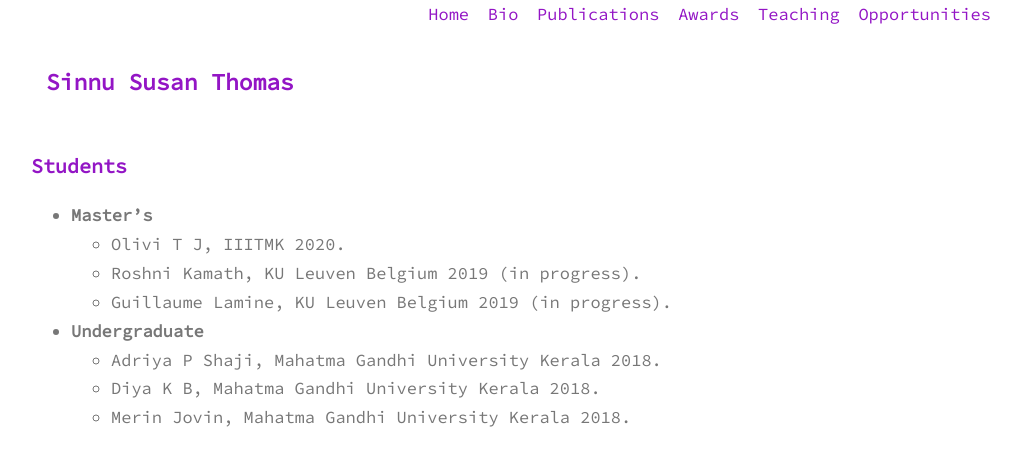
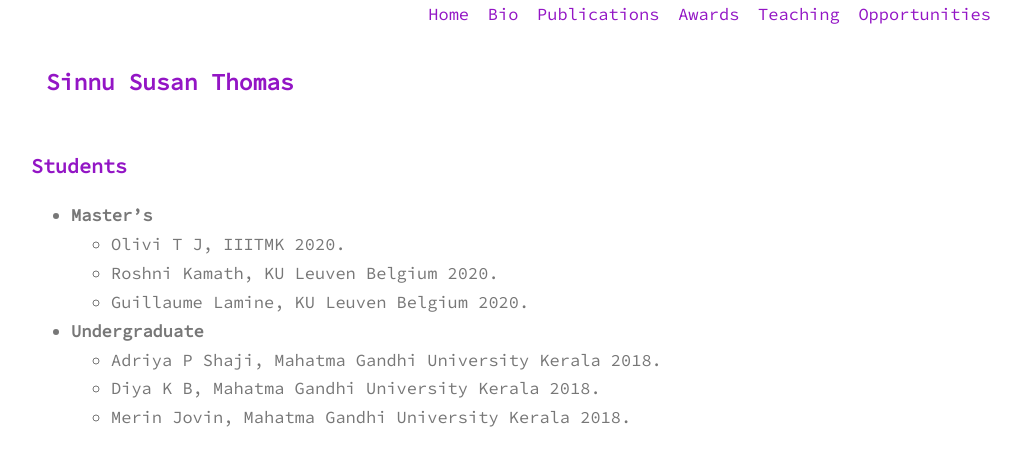
Before and after one commit to sinnuthomas/sinnuthomas.github.io, a Jekyll site: the page built from students.md, in a window 1280 px wide. Shown: the top 466 px of the page, without its empty margins (129-1150 px from the left). Built offline with Jekyll 4.4.1, drawn with Linux system fonts in a browser that asks for light colours.

Commit message:
Update students.md

```diff
--- a/students.md
+++ b/students.md
@@ -6,8 +6,8 @@ permalink: /students/
 * **Master's**
   <br/>
   * Olivi T J, IIITMK 2020.
-  * Roshni Kamath, KU Leuven Belgium 2019 (in progress).
-  * Guillaume Lamine, KU Leuven Belgium 2019 (in progress).
+  * Roshni Kamath, KU Leuven Belgium 2020.
+  * Guillaume Lamine, KU Leuven Belgium 2020.
 
 * **Undergraduate**
   <br/>
```
